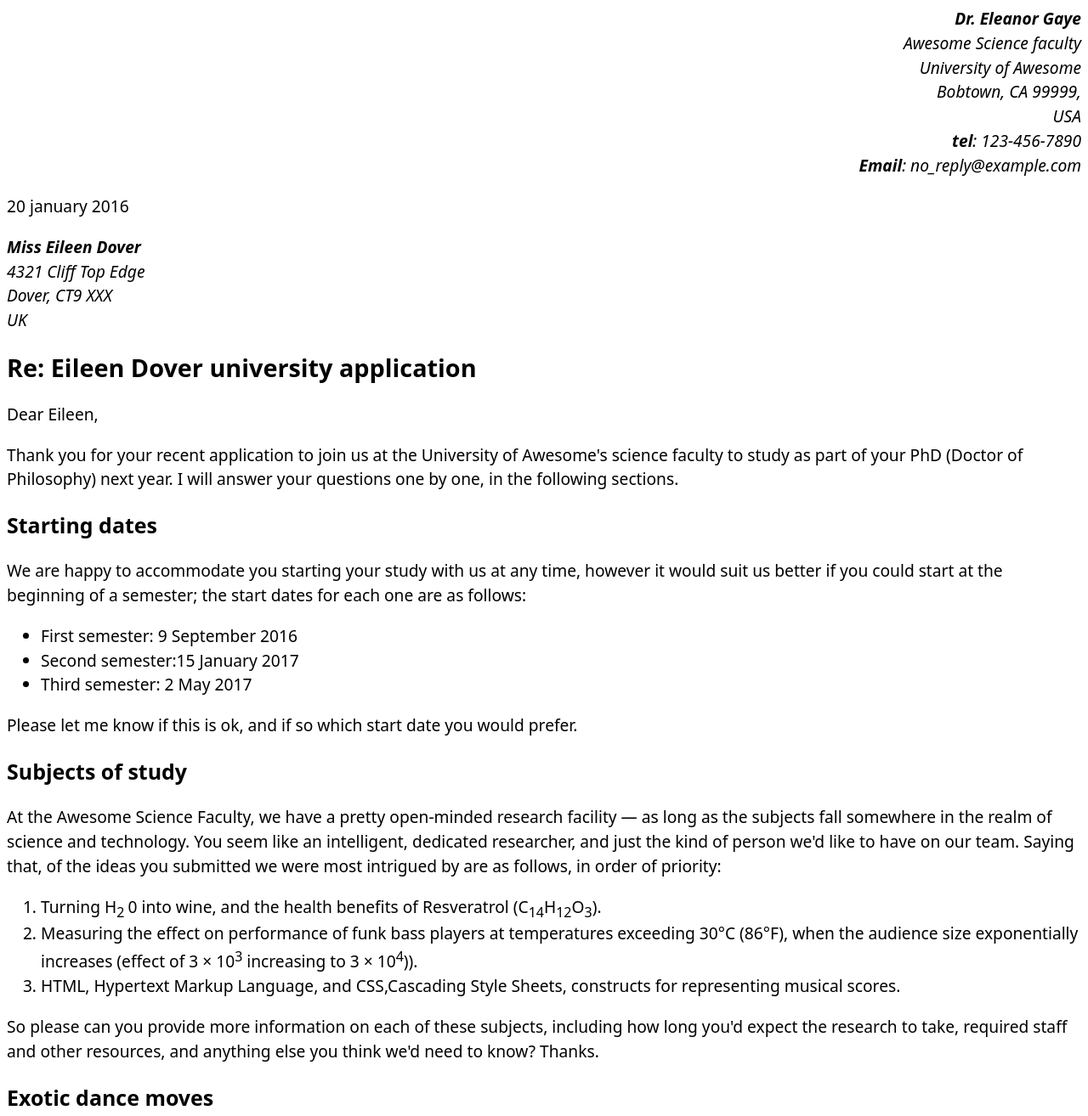
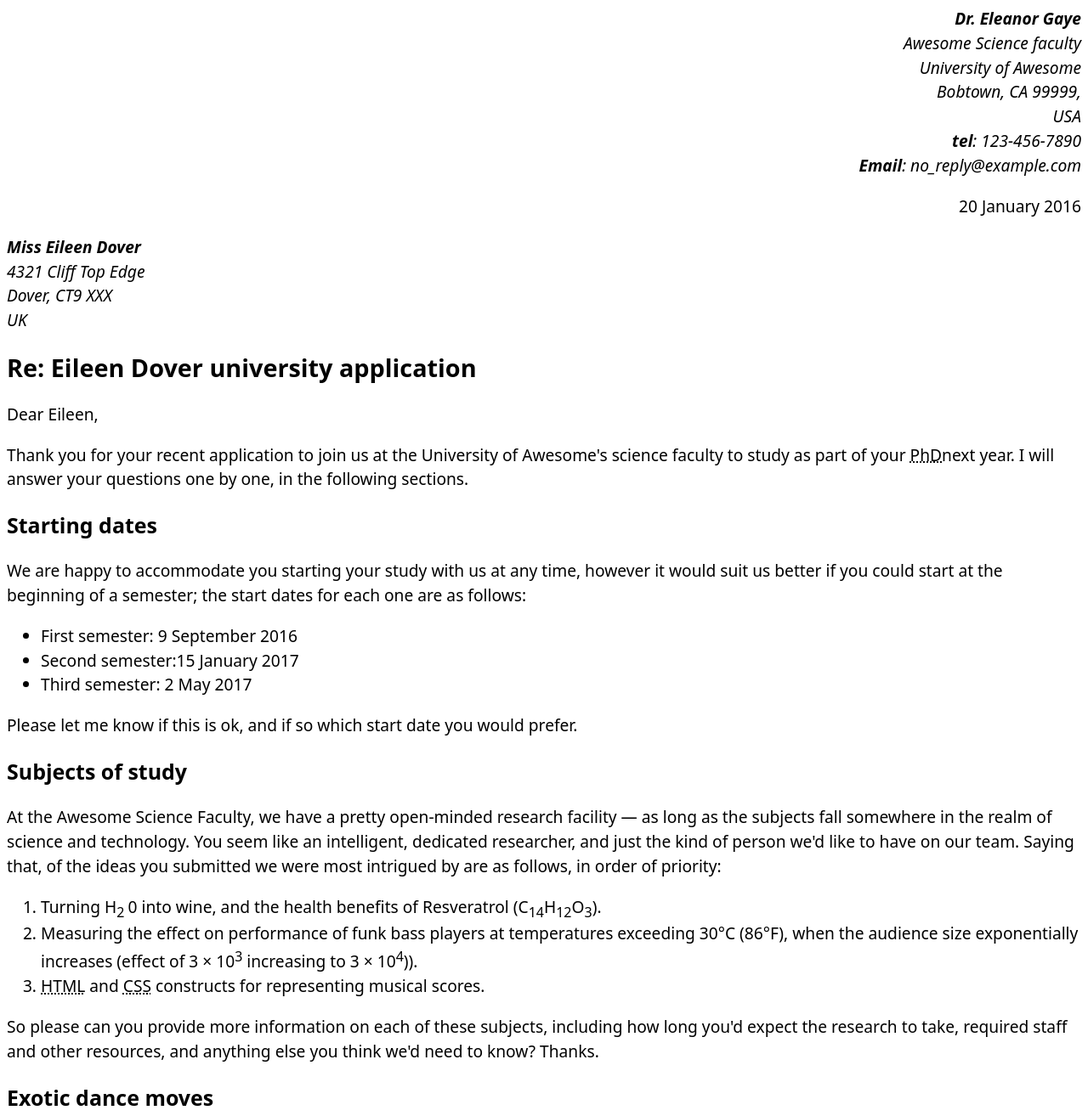
Before and after one commit to redstardestroyer/redstardestroyer.github.io, a plain HTML site: page lab1/part1/index.html in a window 1280 px wide. Shown: the top 1314 px of the page at 85% size. Drawn offline with Linux system fonts and the light colour scheme.

Commit message:
Organize Lab 1 Part 1 into subfolder

```diff
--- a/untitled.html
+++ b/lab1/part1/index.html
@@ -46,7 +46,7 @@
 
 <body>
  <!--Center the column row.-->
-<address class= "sender-column" >
+<address class="sender-column" >
 <!-- Addresses for the people.-->
 <strong>Dr. Eleanor Gaye</strong><br/>
 Awesome Science faculty<br/>
@@ -61,8 +61,8 @@
 
 
 <!--comment header for that also shows up the time.-->
-<p class="sender-column.">
-<time datetime="2016-01-20">20 january 2016</time>
+<p class="sender-column">
+<time datetime="2016-01-20">20 January 2016</time>
 </P>
 <address>
 <strong>Miss Eileen Dover</strong><br>
@@ -76,7 +76,7 @@
 <P>
 Thank you for your recent application to join us at the University of
 Awesome's science faculty to study as part of your
-PhD (Doctor of Philosophy) next year. I will answer your
+<abbr title="Doctor of Philosophy">PhD</abbr>next year. I will answer your
 questions one by one, in the following sections.
 </P>
 <h2>Starting dates      </h2>
@@ -111,7 +111,7 @@
 exceeding 30°C (86°F), when the audience size exponentially increases
 (effect of 3 × 10<sup>3</sup> increasing to 3 × 10<sup>4</sup>)).
 </li>
-<li>HTML, Hypertext Markup Language, and CSS,Cascading Style Sheets, constructs for representing musical scores.
+<li><abbr title="Hypertext Markup Language">HTML</abbr> and <abbr title="Cascading Style Sheets">CSS</abbr> constructs for representing musical scores.
 </li>
 </ol>
 <P>
@@ -154,11 +154,11 @@
 </dl>
 <P>Yours sincerely,</P>
 
-<P>>Dr Eleanor Gaye</P>
+<P>Dr Eleanor Gaye</P>
 
 <P>University of Awesome motto:<q> Be awesome to each other. --</q>
 
-<cite >The memoirs of Bill S Preston, <addr title="Esquire></abbr></cite>
+<cite >The memoirs of Bill S Preston, <abbr title="Esquire">Esq.</abbr></cite>
 </p>
 </body>
 </html>
```
Also changed, not shown: 1 other file.
